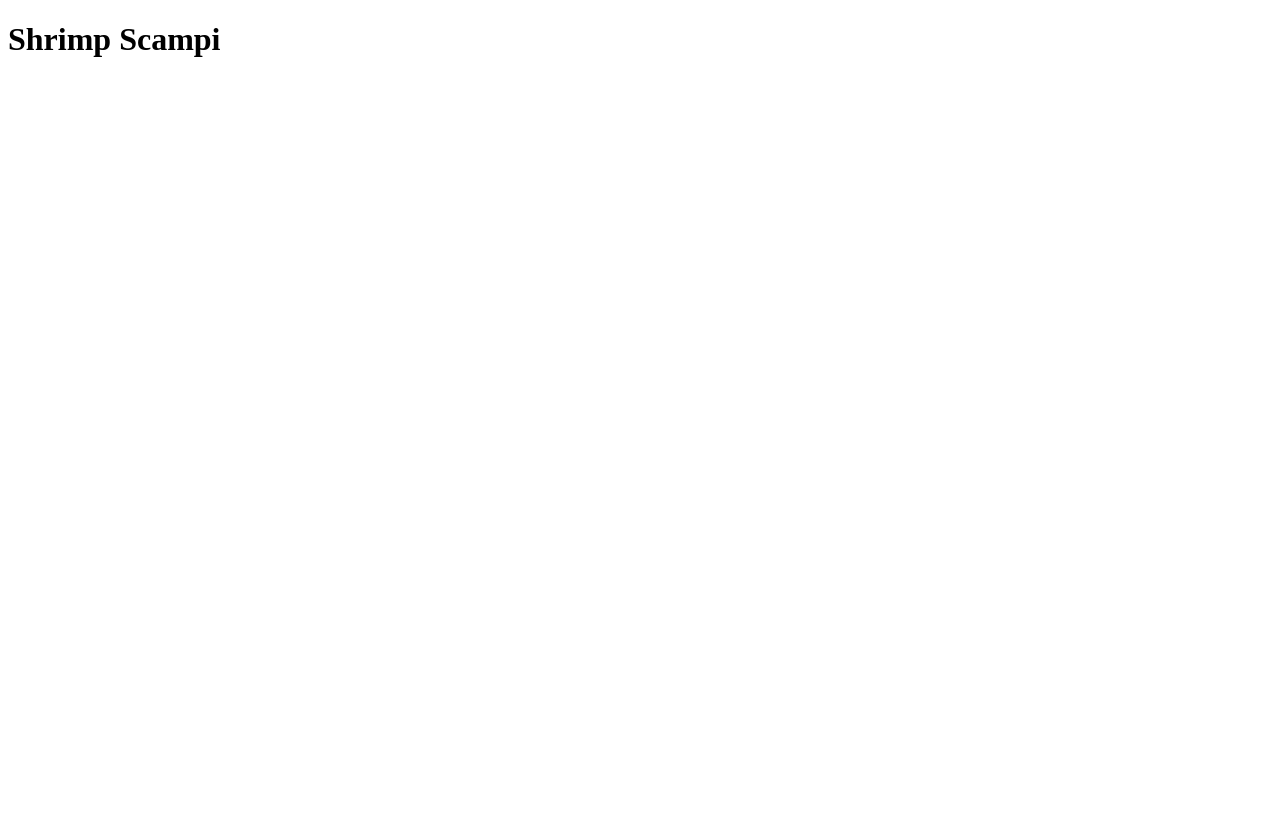
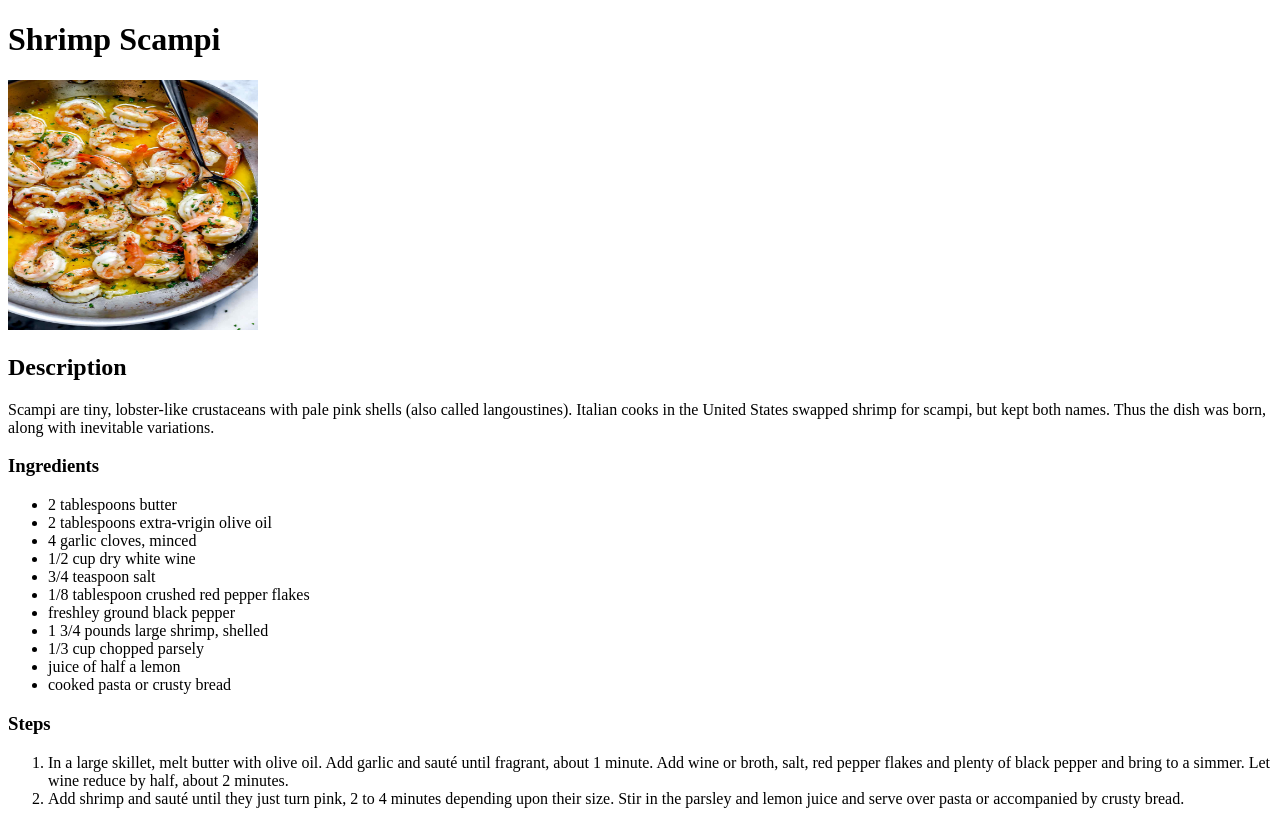
Before and after one commit to ryanf0275/odin-recipes, a plain HTML site: page recipes/shrimpscampi.html in a window 1280 px wide. Before the commit the page ends 800 px from the top, so only its background shows below. Drawn offline with Linux system fonts and the light colour scheme.

Commit message:
Added to the shrimpscampi recipe page
added image, ingredients, and steps to cook.

```diff
--- a/recipes/shrimpscampi.html
+++ b/recipes/shrimpscampi.html
@@ -8,5 +8,32 @@
 <body>
     <h1>Shrimp Scampi</h1>
 
+    <img src="./recipe-image/ShrimpScampi.jpg" alt="Shrimp Scampi Image" height="250" width="250">
+
+    <h2>Description</h2>
+    <p>Scampi are tiny, lobster-like crustaceans with pale pink shells (also called langoustines). Italian cooks in the United States swapped shrimp for scampi, but kept both names. Thus the dish was born, along with inevitable variations.</p>
+
+    <h3>Ingredients</h3>
+    <ul title="Ingredients">
+        <li>2 tablespoons butter</li>
+        <li>2 tablespoons extra-vrigin olive oil</li>
+        <li>4 garlic cloves, minced</li>
+        <li>1/2 cup dry white wine</li>
+        <li>3/4 teaspoon salt</li>
+        <li>1/8 tablespoon crushed red pepper flakes</li>
+        <li>freshley ground black pepper</li>
+        <li>1 3/4 pounds large shrimp, shelled</li>
+        <li>1/3 cup chopped parsely</li>
+        <li>juice of half a lemon</li>
+        <li>cooked pasta or crusty bread</li>
+    </ul>
+
+    <h3>Steps</h3>
+    <ol title="Steps">
+        <li>In a large skillet, melt butter with olive oil. Add garlic and sauté until fragrant, about 1 minute. Add wine or broth, salt, red pepper flakes and plenty of black pepper and bring to a simmer. Let wine reduce by half, about 2 minutes.</li>
+        <li>Add shrimp and sauté until they just turn pink, 2 to 4 minutes depending upon their size. Stir in the parsley and lemon juice and serve over pasta or accompanied by crusty bread.</li>
+
+    </ol>
+
 </body>
 </html>
```
Also changed, not shown: recipes/recipe-image/ShrimpScampi.jpg (added).
